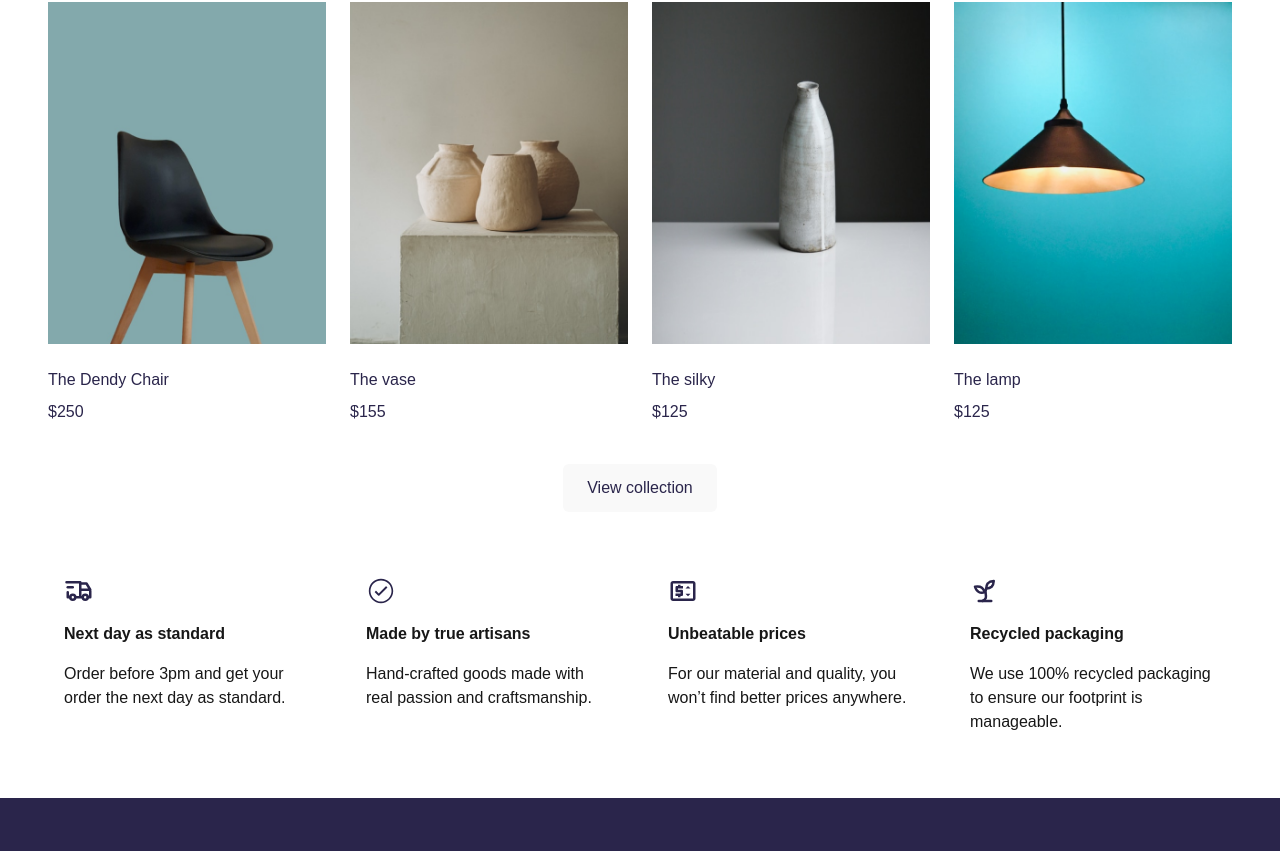
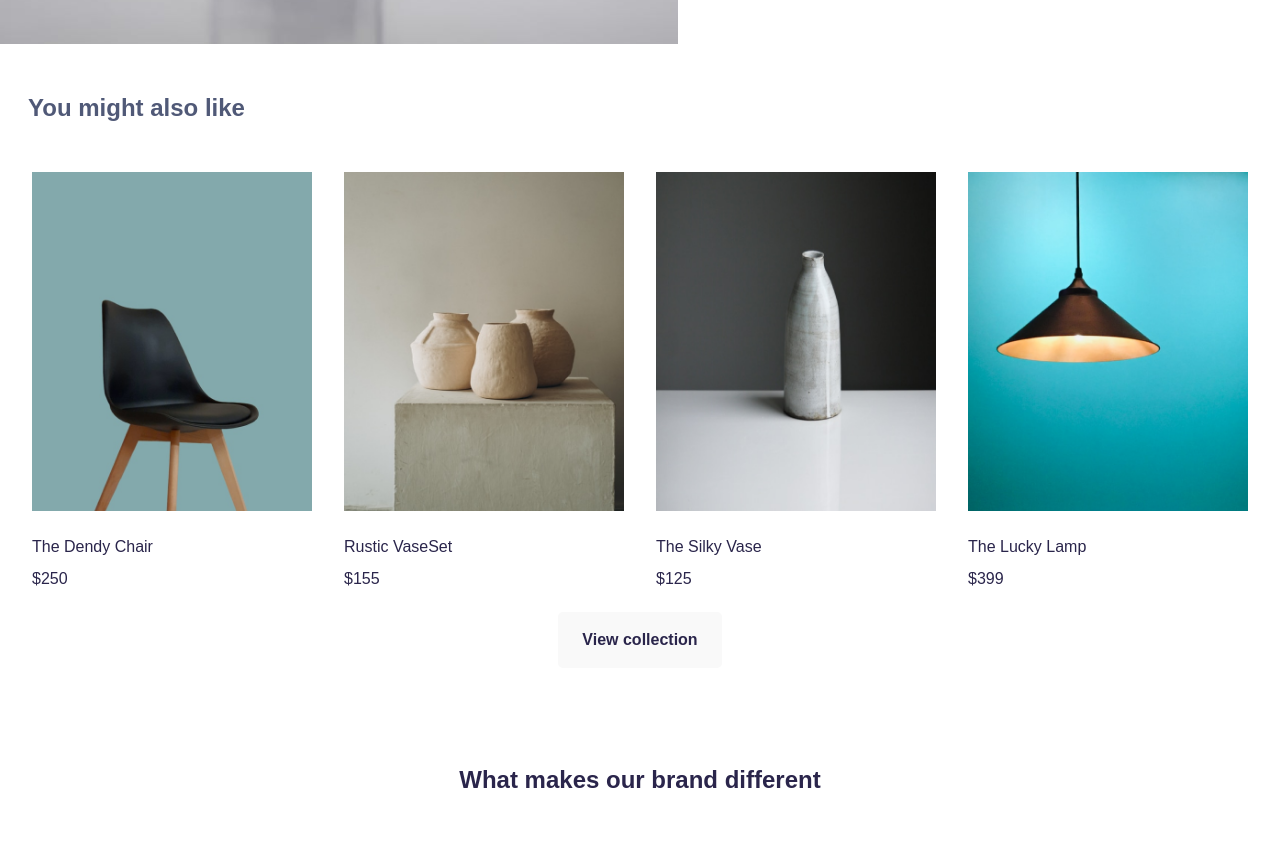
Before and after one commit to RafihaSiddiqui6/Hackathon-figma-E-commerce, a Next.js app: page /productlist in a window 1280 px wide. Shown: the part 909-1760 px from the top of the page. Built offline with nearby package versions, Linux system fonts and the light colour scheme.

Commit message:
page.tsx

```diff
--- a/src/app/productlist/page.tsx
+++ b/src/app/productlist/page.tsx
@@ -1,50 +1,25 @@
 import Image from 'next/image';
 import React from 'react';
-import { TbTruckDelivery } from 'react-icons/tb';
-import { IoIosCheckmarkCircleOutline } from "react-icons/io";
-import { LuSprout } from "react-icons/lu";
-import { MdOutlinePriceChange } from "react-icons/md";
+import Uniqueness from '../components/uniqueness';
+import Club from '../components/club';
 
 export default function ProductList(){
-  const features = [
-    {
-      title: 'Next day as standard',
-      description: 'Order before 3pm and get your order the next day as standard.',
-      icon: TbTruckDelivery,
-    },
-    {
-      title: 'Made by true artisans',
-      description: 'Hand-crafted goods made with real passion and craftsmanship.',
-      icon: IoIosCheckmarkCircleOutline,
-    },
-    {
-      title: 'Unbeatable prices',
-      description: 'For our material and quality, you won’t find better prices anywhere.',
-      icon: MdOutlinePriceChange,
-    },
-    {
-      title: 'Recycled packaging',
-      description: 'We use 100% recycled packaging to ensure our footprint is manageable.',
-      icon: LuSprout,
-    },
-  ];
-
  return (
-    <>
+    <div>
       <section>
-        <div className="px-4 md:px-8 lg:px-12 py-8 md:py-12">
+        <div className=" py-8 md:py-12">
           {/* Main Product Section */}
           <div className="flex flex-col md:flex-row gap-8 items-center">
-            <div className="w-full md:w-1/2 h-auto">
+            <div className="w-full md:w-[721px] md:h-[759px]">
               <Image
                 src={'/images/Image Left.png'}
-                height={800}
-                width={800}
+                height={1000}
+                width={1000}
                 alt="chair"
-                className="w-full h-auto object-cover"
+                className="w-[721px] h-[759px] object-cover"
               />
             </div>
-            <div className="w-full md:w-1/2 px-4 md:px-10 py-6 flex flex-col justify-center">
+            <div className="w-full md:w-[602px] px-4 md:px-10 py-6 flex flex-col justify-center">
               <div>
                 <p className="text-xl md:text-2xl font-semibold text-[#2A254B]">The Dandy Chair</p>
                 <p className="py-2 text-lg md:text-xl text-[#2A254B]">$250</p>
@@ -100,47 +75,88 @@ export default function ProductList(){
           </div>
 
           {/* Suggestions Section */}
-          <h1 className="text-xl md:text-2xl font-semibold mt-12 text-[#505977]">You might also like</h1>
-          <div className="grid grid-cols-2 md:grid-cols-4 gap-6 mt-8">
-            {['chair', 'vase', 'silky', 'lamp'].map((item, idx) => (
-              <div key={idx} className="w-full">
+          <h1 className="text-xl md:text-2xl font-semibold mt-12 ml-7 text-[#505977]">You might also like</h1>
+          <div>
+      <section>
+        <div className="px-4 md:px-8  text-[#2A254B] mt-12">
+
+          {/* Products*/}
+          <div className="grid grid-cols-2 md:grid-cols-4 gap-8 mt-12">
+            {/* Product 1 */}
+            <div className="w-full h-auto">
               <Image
-                  src={`/images/${item}.png`}
+                src={'/images/chair.png'}
                 height={700}
                 width={700}
-                  alt={item}
-                  className="w-full h-auto object-cover transition-transform duration-300 ease-in-out hover:scale-105"
+                alt="chair"
+                className="w-full h-[80%]"
               />
               <div className="mt-4 text-[#2A254B]">
-                  <p className="py-2">{item === 'chair' ? 'The Dendy Chair' : `The ${item}`}</p>
-                  <p>${item === 'chair' ? 250 : item === 'vase' ? 155 : 125}</p>
+                <p className="py-2">The Dendy Chair</p>
+                <p>$250</p>
               </div>
             </div>
-            ))}
+
+            {/* Product 2 */}
+            <div className="w-full h-auto">
+              <Image
+                src={'/images/vase.png'}
+                height={700}
+                width={700}
+                alt="vase"
+                className="w-full h-[80%] "
+              />
+              <div className="mt-4 text-[#2A254B]">
+                <p className="py-2">Rustic VaseSet</p>
+                <p>$155</p>
+              </div>
+            </div>
+
+            {/* Product 3 */}
+            <div className="w-full h-auto">
+              <Image
+                src={'/images/silky.png'}
+                height={700}
+                width={700}
+                alt="silky vase"
+                className="w-full h-[80%]"
+              />
+              <div className="mt-4 text-[#2A254B]">
+                <p className="py-2">The Silky Vase</p>
+                <p>$125</p>
+              </div>
+            </div>
+
+            {/* Product 4 */}
+            <div className="w-full h-auto">
+              <Image
+                src={'/images/lamp.png'}
+                height={700}
+                width={700}
+                alt="lamp"
+                className="w-full h-[80%] "
+              />
+              <div className="mt-4 text-[#2A254B]">
+                <p className="py-2">The Lucky Lamp</p>
+                <p>$399</p>
+              </div>
+            </div>
           </div>
 
           {/* View Collection Button */}
-          <div className="my-10 flex justify-center">
-            <button className="bg-[#F9F9F9] hover:bg-[#6e65a8] py-3 px-6 rounded-md text-[#2A254B]">
+          <div className="mb-0 mt-4  flex justify-center items-center">
+            <a  href="/productlist" className="bg-[#F9F9F9] py-4 px-6 rounded-[5px] font-semibold text-[#2A254B] hover:bg-[#6e65a8]">
               View collection
-            </button>
-          </div>
-
-          {/* Features Section */}
-          <div className="flex flex-col md:flex-row gap-6 mt-12 text-sm md:text-base">
-            {features.map((feature, idx) => {
-              const Icon = feature.icon;
-              return (
-                <div key={idx} className="flex flex-col md:w-1/4 p-4 rounded-lg">
-                  <Icon size={30} className="text-[#2A254B]" />
-                  <p className="py-4 font-semibold">{feature.title}</p>
-                  <p>{feature.description}</p>
-                </div>
-              );
-            })}
+            </a>
           </div>
         </div>
       </section>
-    </>
+    </div>
+          {/* Uniqueness and club Section */}
+          <Uniqueness/>
+          <Club/>
+         </div>
+      </section>
+    </div>
 );
 };
```
Lines whose indentation alone changed are shown as unchanged.
